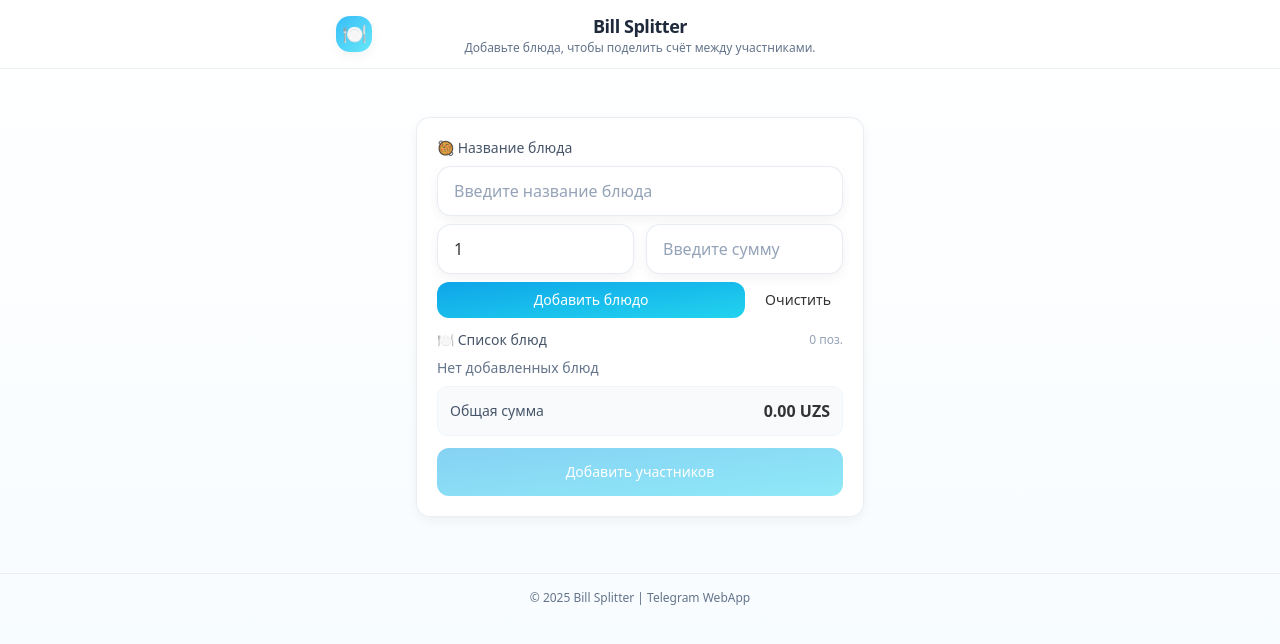
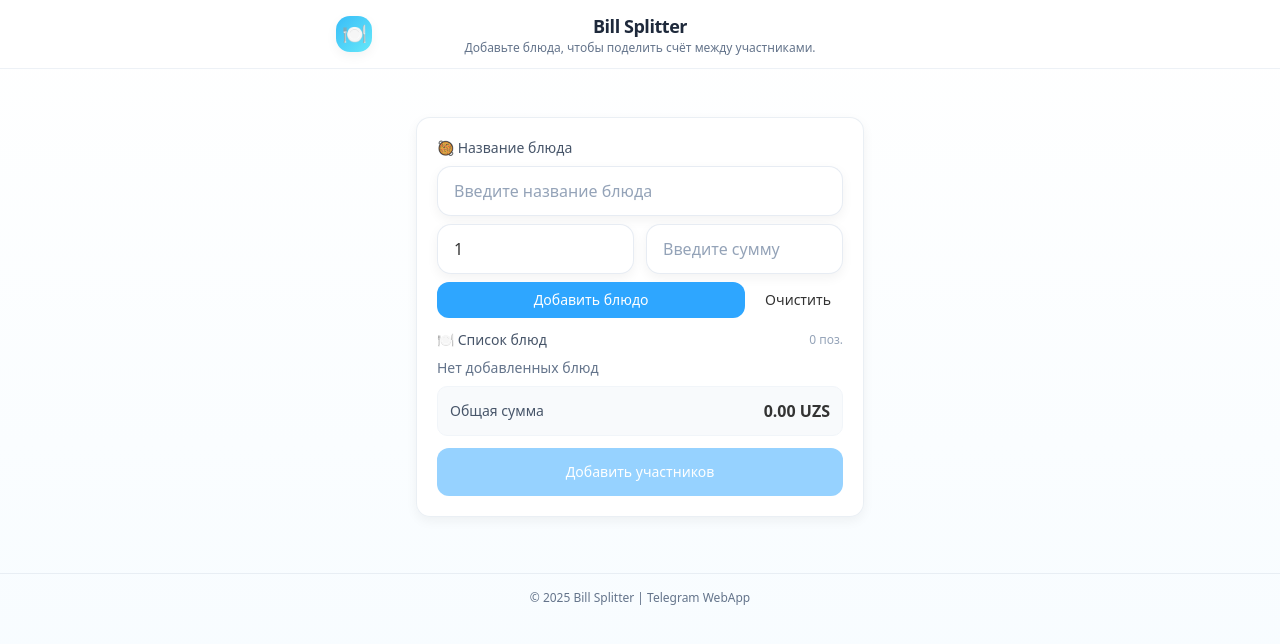
Before and after one commit to Ismailov-M11/bill_splitter, a React (Vite) app: page / in a window 1280 px wide. Shown: the top 644 px of the page. Built offline with nearby package versions, Linux system fonts and the light colour scheme.

Commit message:
Use CSS variable-based default button style for Telegram theme compatibility
cgen-1d2ccc4b6cde45dea07e6185b89a1d82

```diff
--- a/client/components/ui/button.tsx
+++ b/client/components/ui/button.tsx
@@ -9,7 +9,7 @@ const buttonVariants = cva(
   {
     variants: {
       variant: {
-        default: "bg-gradient-to-br from-sky-500 to-cyan-400 text-white hover:opacity-95",
+        default: "bg-[var(--btn-bg)] text-[var(--btn-text)] hover:opacity-95",
         destructive:
           "bg-destructive text-destructive-foreground hover:bg-destructive/90",
         outline:
```
